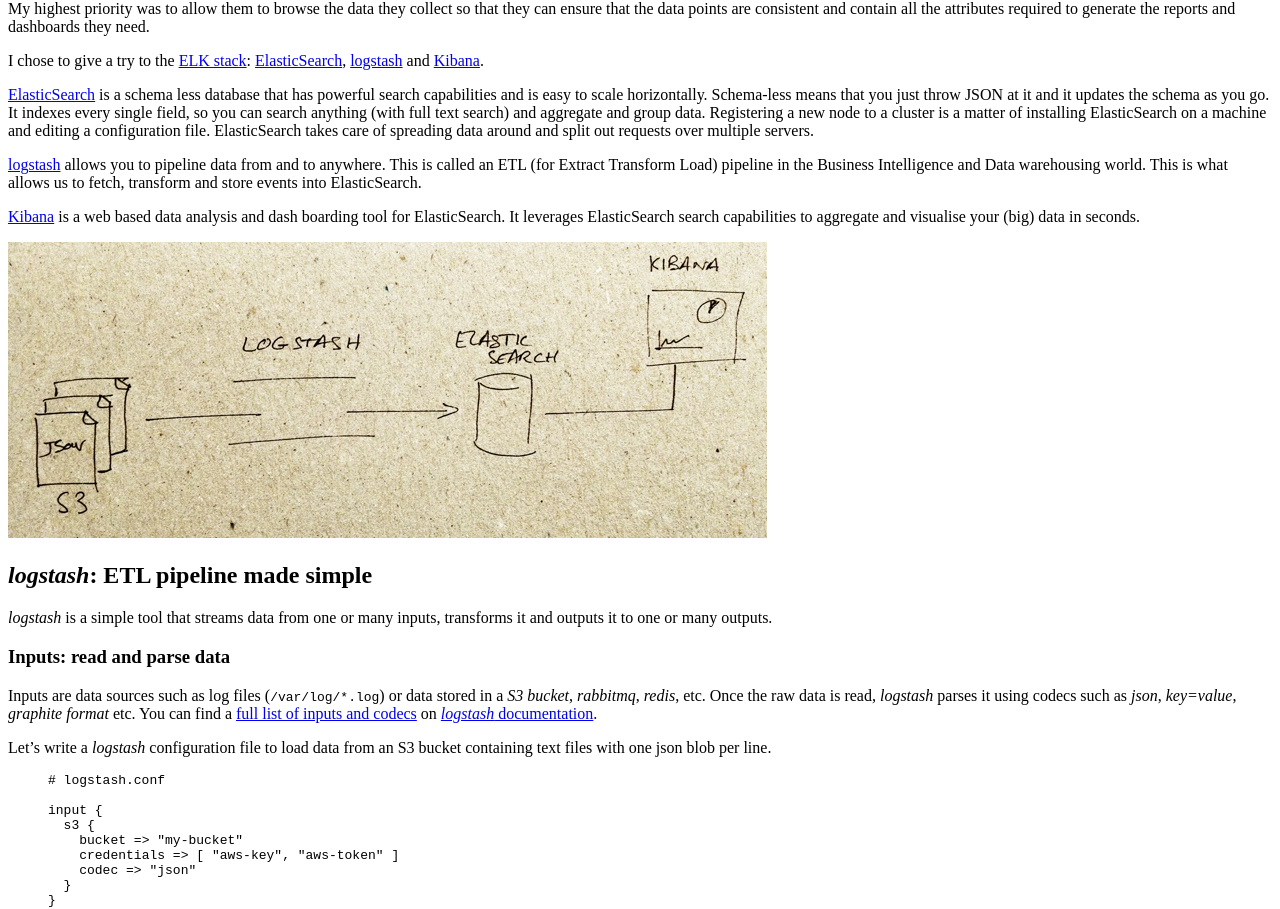
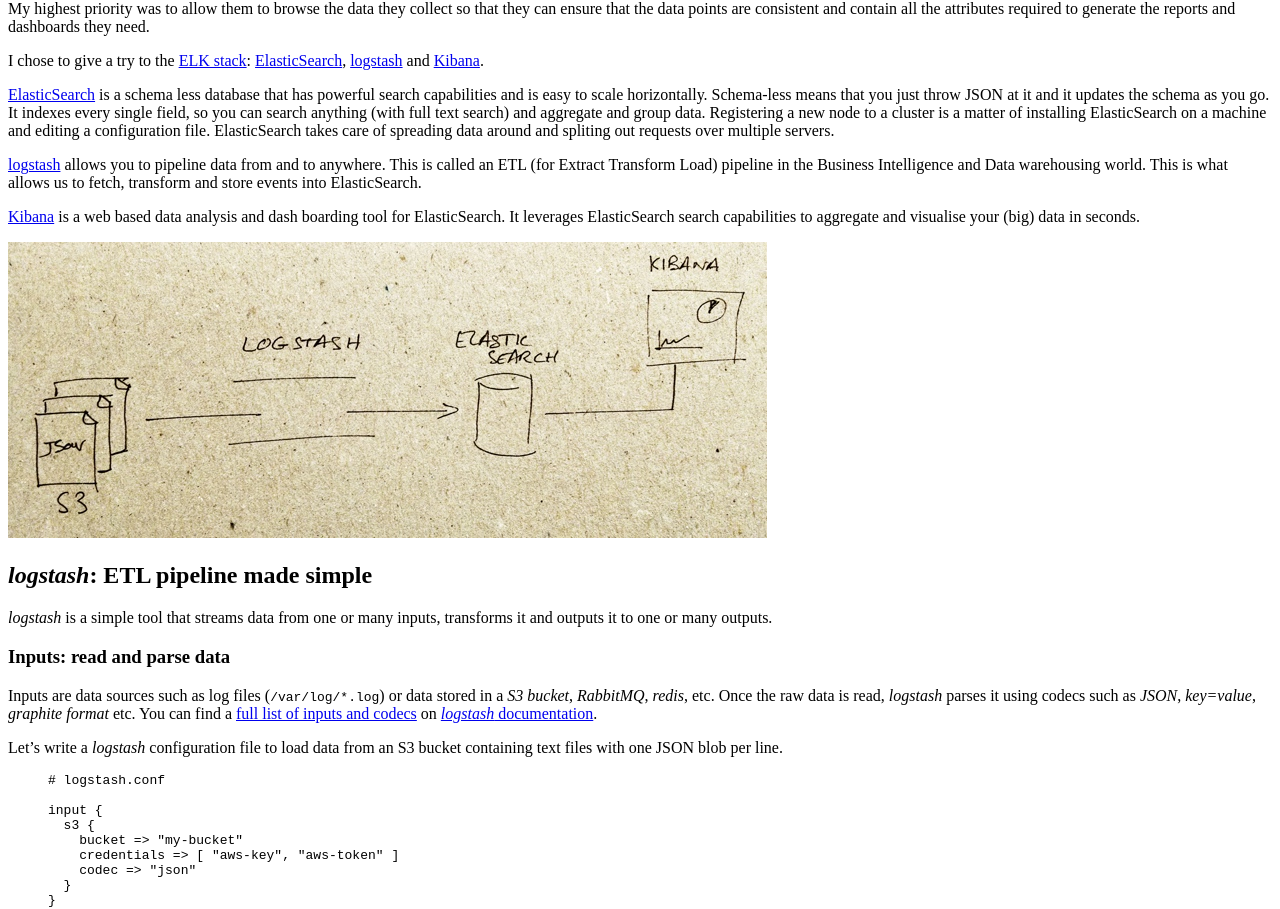
Before and after one commit to BrewhouseTeam/brewhouseteam.github.io, a Jekyll site: the page built from _posts/2014-11-04-big-data-with-elk-stack.md, in a window 1280 px wide and 1400 px high, scrolled down 866 px. Shown: the part 174-1083 px from the top of the window. Built offline with Jekyll 4.4.1, drawn with Linux system fonts in a browser that asks for light colours; comment, search, counter and statistics services are not loaded; a style sheet for code colours, icons or effects is not loaded; some of the changed text lies outside the part shown.

Commit message:
Thanks gabe for reviewing the blog post

```diff
--- a/_posts/2014-11-04-big-data-with-elk-stack.md
+++ b/_posts/2014-11-04-big-data-with-elk-stack.md
@@ -20,7 +20,7 @@ I chose to give a try to the [ELK stack](http://www.elasticsearch.org/overview/)
 
 <!-- break -->
 
-[ElasticSearch](http://www.elasticsearch.org/overview/elasticsearch/) is a schema less database that has powerful search capabilities and is easy to scale horizontally. Schema-less means that you just throw JSON at it and it updates the schema as you go. It indexes every single field, so you can search anything (with full text search) and aggregate and group data. Registering a new node to a cluster is a matter of installing ElasticSearch on a machine and editing a configuration file. ElasticSearch takes care of spreading data around and split out requests over multiple servers.
+[ElasticSearch](http://www.elasticsearch.org/overview/elasticsearch/) is a schema less database that has powerful search capabilities and is easy to scale horizontally. Schema-less means that you just throw JSON at it and it updates the schema as you go. It indexes every single field, so you can search anything (with full text search) and aggregate and group data. Registering a new node to a cluster is a matter of installing ElasticSearch on a machine and editing a configuration file. ElasticSearch takes care of spreading data around and spliting out requests over multiple servers.
 
 [logstash](http://www.elasticsearch.org/overview/logstash/) allows you to pipeline data from and to anywhere. This is called an ETL (for Extract Transform Load) pipeline in the Business Intelligence and Data warehousing world. This is what allows us to fetch, transform and store events into ElasticSearch.
 
@@ -35,9 +35,9 @@ I chose to give a try to the [ELK stack](http://www.elasticsearch.org/overview/)
 
 ### Inputs: read and parse data
 
-Inputs are data sources such as log files (`/var/log/*.log`) or data stored in a *S3 bucket*, *rabbitmq*, *redis*, etc. Once the raw data is read, *logstash* parses it using codecs such as *json*, *key=value*, *graphite format* etc. You can find a [full list of inputs and codecs](http://logstash.net/docs/1.4.2/) on [*logstash* documentation](http://logstash.net/docs/1.4.2/).
+Inputs are data sources such as log files (`/var/log/*.log`) or data stored in a *S3 bucket*, *RabbitMQ*, *redis*, etc. Once the raw data is read, *logstash* parses it using codecs such as *JSON*, *key=value*, *graphite format* etc. You can find a [full list of inputs and codecs](http://logstash.net/docs/1.4.2/) on [*logstash* documentation](http://logstash.net/docs/1.4.2/).
 
-Let's write a *logstash* configuration file to load data from an S3 bucket containing text files with one json blob per line.
+Let's write a *logstash* configuration file to load data from an S3 bucket containing text files with one JSON blob per line.
 
 {% highlight ruby %}
 # logstash.conf
@@ -192,7 +192,7 @@ There is quite a lot going on in just a few lines of code, eh?
 
 On top of this *logstash* keeps track of the inputs it had processed. So you can restart it without being concerned of data duplication.
 
-Although *logstash* is written in *Ruby*, it is really fast. The packaged version runs on *JRuby* and it takes advantage of the JVM threading capabilities by throwing a dozen of threads to parallelize data processing.
+Although *logstash* is written in *Ruby*, it is really fast. The packaged version runs on *JRuby* and it takes advantage of the JVM's threading capabilities by throwing a dozen of threads to parallelize data processing.
 
 ## ElasticSearch & Kibana
 
@@ -212,8 +212,8 @@ Performance wise, an ElasticSearch cluster with 4 x [Amazon EC2 c3.xlarge](http:
 
 ## ELK store and visualize huge amounts of data in minutes
 
-*logstash* enabled me to deliver a ETL pipeline that is highly performant, reliable and easy to maintain in a matter of hours. *Elastic Search* is a no brainer data base that ingests anything you throw at it and scale horizontally when need be. *Kibana* allows you to make sense of your data and publish dashboards in minutes. I recommend you giving it a try to these powerful and simple tools.
+*logstash* enabled me to deliver a ETL pipeline that is highly performant, reliable and easy to maintain in a matter of hours. *Elastic Search* is a no brainer data base that ingests anything you throw at it and scales horizontally when need be. *Kibana* allows you to make sense of your data and publish dashboards in minutes. I recommend you giving it a try to these powerful and simple tools.
 
-Kibana 4 is on the way and a final version should be released in the next couple of month. It provides new features to generate business-oriented reports such as unique counts, funnels, etc. Until then, and to report on years of data, we've implemented a pipeline to load data into Amazon Datawarehouse solution [Amazon Redshift](http://aws.amazon.com/redshift/). But this is a whole other story.
+Kibana 4 is on the way and a final version should be released in the next couple of months. It provides new features to generate business-oriented reports such as unique counts, funnels, etc. Until then, and to report on years of data, we've implemented a pipeline to load data into the data warehouse solution [Amazon Redshift](http://aws.amazon.com/redshift/). But this is a whole other story.
 
 If this is a project you're working on and would like some help, reach out for a chat!
```
